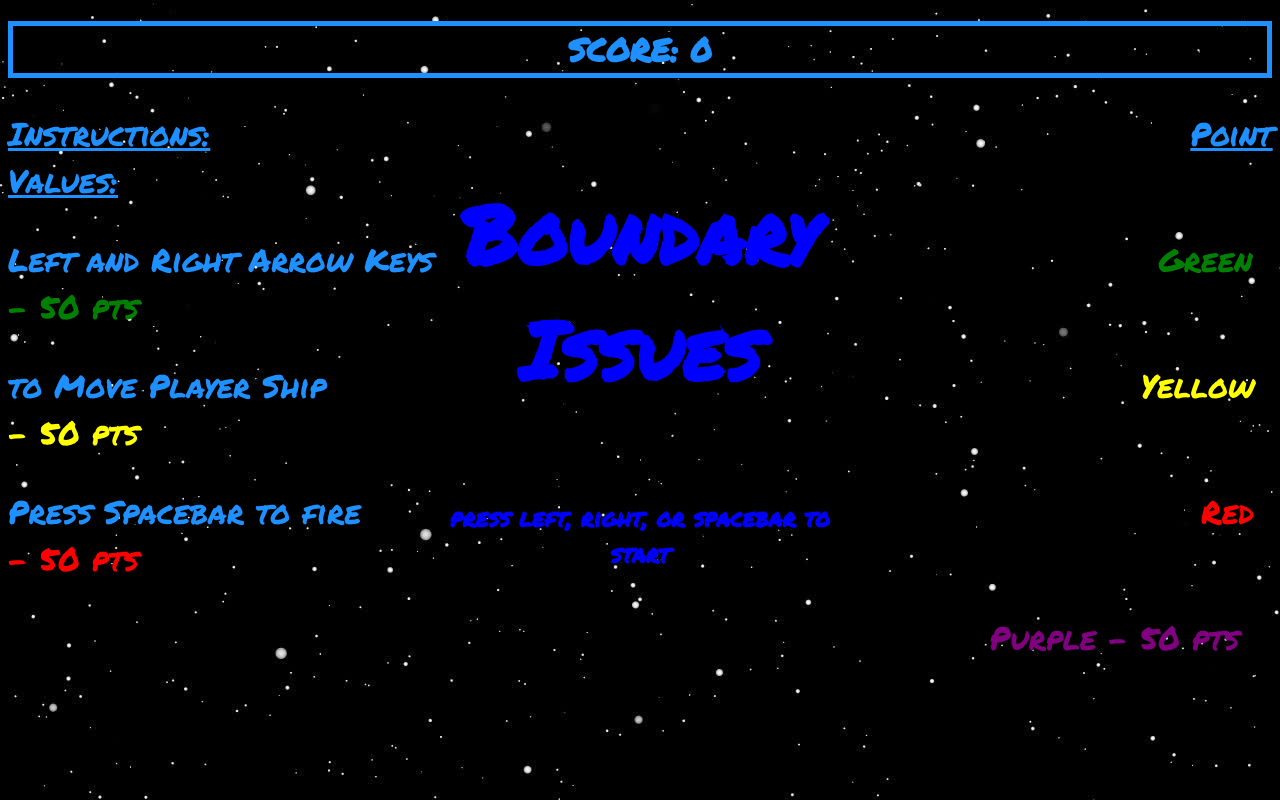
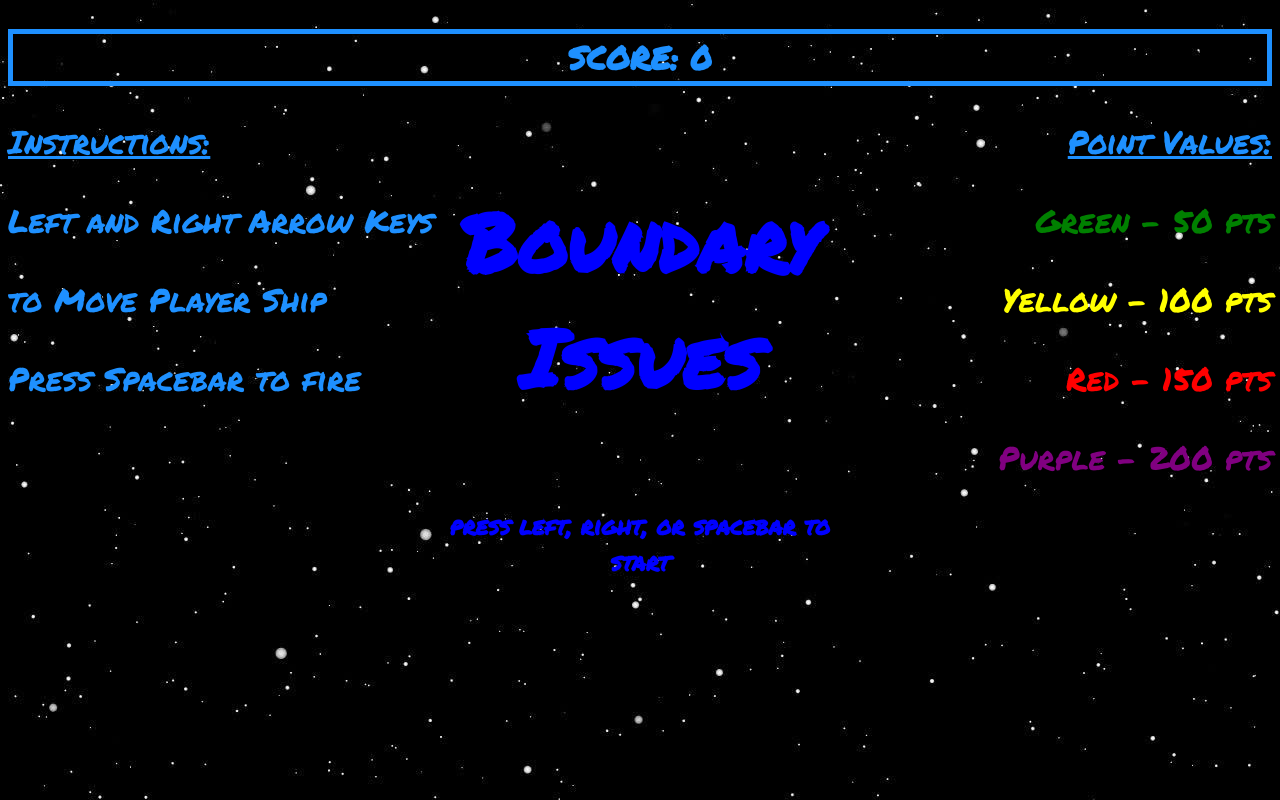
Before and after one commit to mn4774jm/space_invaders, a plain HTML site: page space_invaders.html in a window 1280 px wide. Drawn offline with Linux system fonts and the light colour scheme.

Commit message:
Currently debugging, organizing, and commenting

```diff
--- a/space_invaders.html
+++ b/space_invaders.html
@@ -11,20 +11,24 @@
 <body>
 <h1>SCORE: <span id="player_score"></span></h1>
 <!--<h1 id="title_card">Boundary Issues</h1>-->
+
 <div id="title_card">
+    <!--opening canvas text-->
 <canvas id="start_canvas" height="1400" width="1000"></canvas>
 <label id="intro">Boundary Issues</label>
 <label id="start_button">press left, right, or spacebar to start</label>
 </div>
+<!--gameplay canvas-->
 <canvas id="canvas" height="700" width="500"></canvas>
+
 <div id="game-instructions">
     <p style="text-decoration: underline">Instructions:<span id="points">Point Values:</span></p>
     <p>Left and Right Arrow Keys<span id="green">Green  - 50 pts</span></p>
-    <p>to Move Player Ship<span id="yellow">Yellow  - 50 pts</span></p>
-    <p>Press Spacebar to fire<span id="red">Red  - 50 pts</span></p>
-    <p id="purple">Purple  - 50 pts</p>
+    <p>to Move Player Ship<span id="yellow">Yellow  - 100 pts</span></p>
+    <p>Press Spacebar to fire<span id="red">Red  - 150 pts</span></p>
+    <p id="purple">Purple  - 200 pts</p>
+</div>
 
-</div>
 
 </body>
 </html>
--- a/space_invaders.js
+++ b/space_invaders.js
@@ -2,7 +2,9 @@
 let canvas = document.getElementById('canvas');
 let context = canvas.getContext('2d');
 let title_card = document.getElementById('title_card');
-let score_counter = document.getElementById('player_score')
+let score_counter = document.getElementById('player_score');
+let intro_text = document.getElementById('intro');
+let intro_text2 = document.getElementById('start_button');
 let new_score = 0
 score_counter.innerHTML = new_score
 //set-up default arrays and default starting positions
@@ -15,7 +17,6 @@ let direction = -20;
 let shipx = 225;
 let shipy = 660;
 let player_array = [];
-
 let game_speed = 400;
 let enemy_fire_speed = 6000;
 let enemy_colors = ['green', 'yellow', 'red', 'purple'];
@@ -107,6 +108,9 @@ function move_ship(e){
             break;
         case 32: //spacebar
             fire_bullet();
+            break;
+        case 13:
+            location.reload()
             break;
     }
     // updateGame()
@@ -243,4 +247,8 @@ function clearCanvas() {
 function gameOver() {
     canvas.style.display='none'
     music.pause()
+    document.getElementById('game-instructions').style.display = 'none';
+    title_card.style.display='inherit';
+    intro_text.innerHTML = 'GAME OVER'
+    intro_text2.innerHTML = 'press "Enter" to play again'
 }
--- a/style.css
+++ b/style.css
@@ -1,34 +1,35 @@
 #start_canvas {
-    /*border: solid black;*/
-    position:absolute; left: 50%; width: 400px; margin-left: -200px; z-index: 1;
-    /*background-color: black;*/
+    position:absolute; left: 50%; width: 400px; margin-left: -200px;
     opacity: 100%;
 
 }
 
 #intro{
     font-size: 500%;
-    position:absolute; left: 50%; width: 400px; margin-left: -200px; margin-top: 75px; z-index: 2;
+    position:absolute; left: 50%; width: 400px; margin-left: -200px; margin-top: 75px;
 }
 
 #start_button {
     font-size: 150%;
-    position:absolute; left: 50%; width: 400px; margin-left: -200px; margin-top: 400px; z-index: 2;
+    position:absolute; left: 50%; width: 400px; margin-left: -200px; margin-top: 400px;
 }
 
 #canvas {
     /*border: solid black 5px;*/
-    position:absolute; left: 50%; width: 400px; margin-left: -200px; z-index: 0;
+    position:absolute; left: 50%; width: 400px; margin-left: -200px;
     /*background-color: black;*/
     opacity: 100%;
 }
+
 
 #title_card {
     text-align: center;
     font-family: 'Permanent Marker', cursive;
     color: blue;
     font-weight: bold;
-    outline-color: black;
+    outline-color: white;
+    /*text-shadow: -1px 0 black, 0 1px black, 1px 0 black, 0 -1px black;*/
+
 }
 
 #game-instructions {
@@ -41,36 +42,38 @@
     font-size: 200%;
     color: white;
     font-family: 'Permanent Marker', cursive;
-    text-align: right;
+    float: right;
 }
 
 #green{
     text-align-last: right;
-    margin-left: 725px;
     color: green;
+    float: right;
+
 }
 
 #yellow{
     text-align-last: right;
-    margin-left: 815px;
     color: yellow;
+    float: right;
 }
 
 #red{
     text-align-last: right;
-    margin-left: 840px;
     color: red;
+    float: right;
 }
 
 #purple{
     text-align-last: right;
-    margin-right: 33px;
+    margin-right: 0px;
     color: purple;
 }
 
 #points{
     text-align-last: right;
-    margin-left: 980px;
+    float: right;
+    text-decoration: underline;
 }
 
 h1 {
@@ -81,6 +84,10 @@ h1 {
     border: solid dodgerblue 5px;
 }
 body {
-    /*background-color: black;*/
     background-image: url("space4.jpg");
+    position: fixed;
+    top: 0;
+    bottom: 0;
+    left: 0;
+    right: 0;
 }
```
